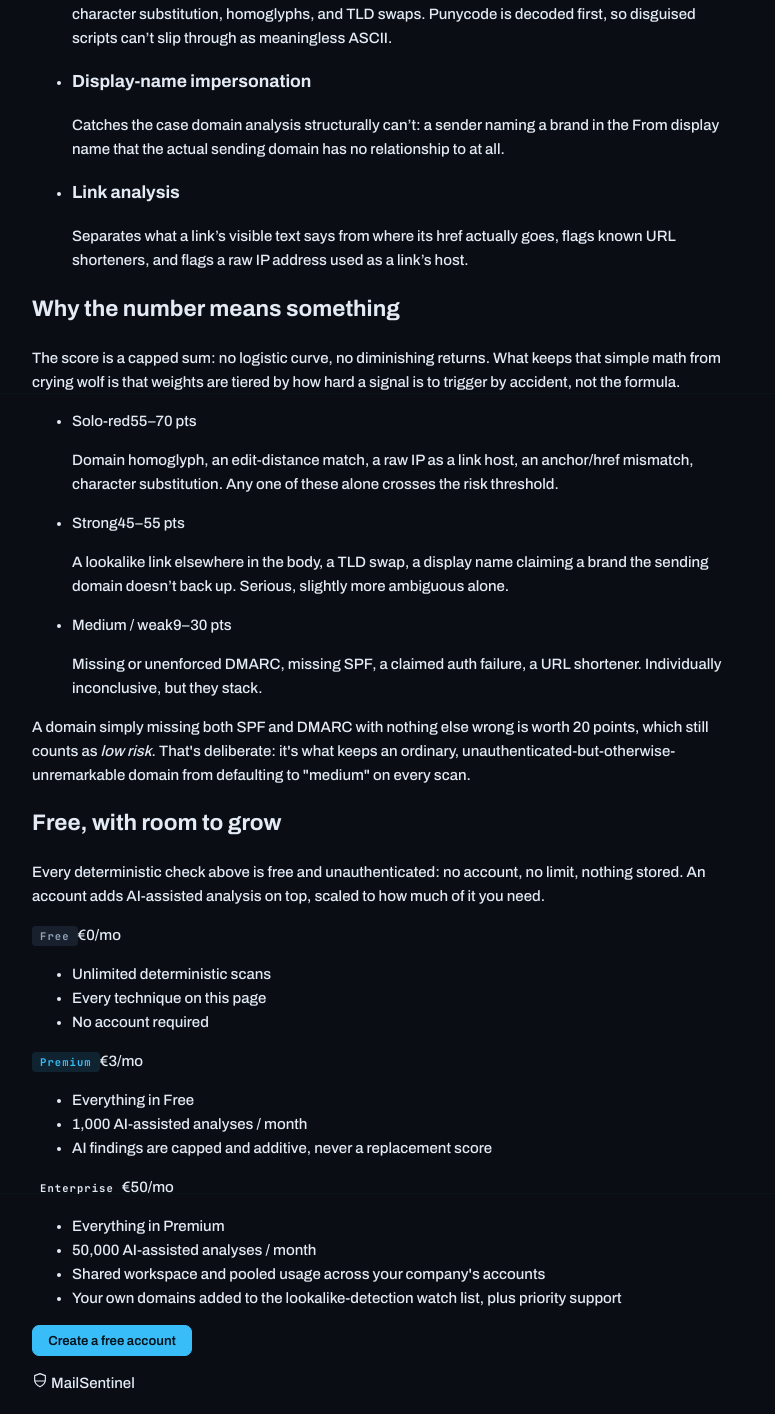
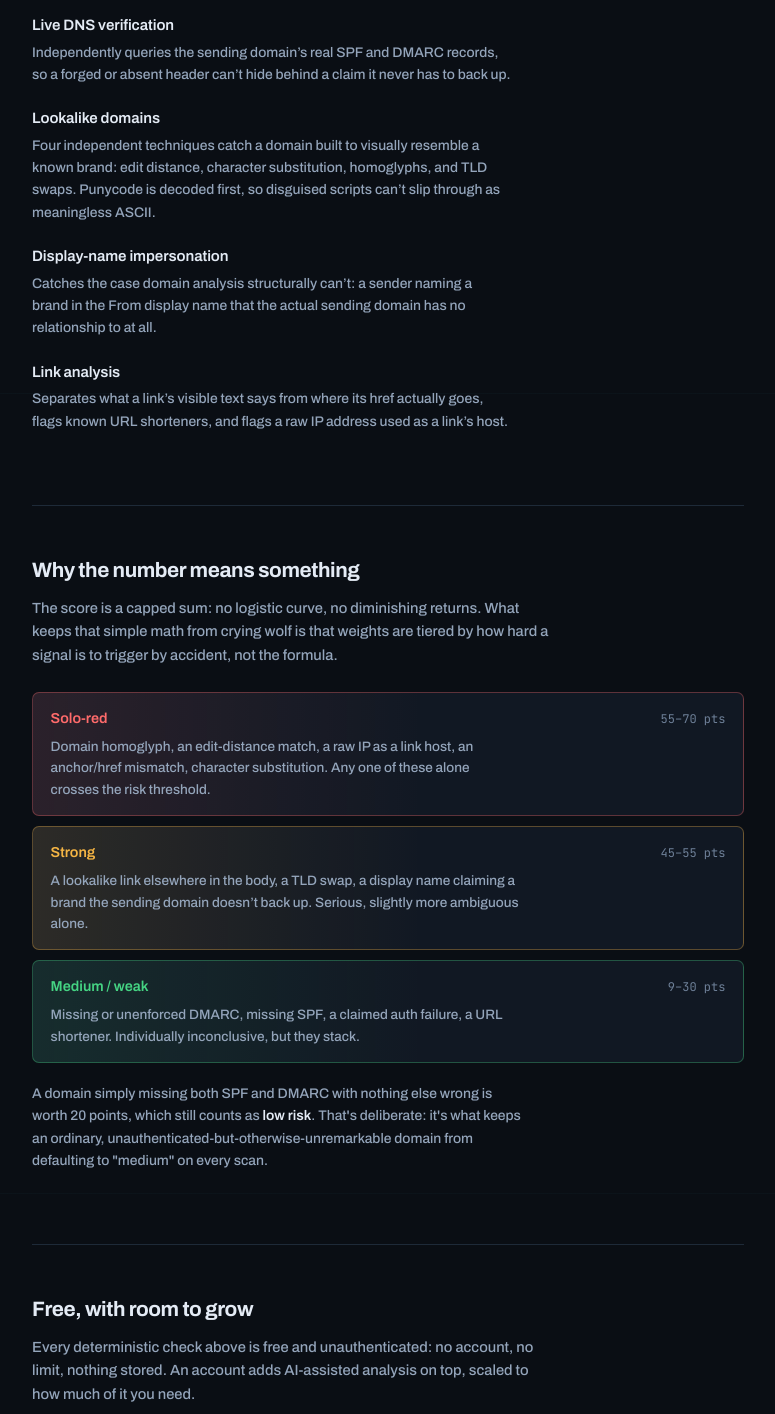
Before and after one commit to abdurahmankrsk/MailSentinel, a React (Vite) app in the folder app/client/: page / in a window 1280 px wide. Shown: the part 1207-2621 px from the top of the page, without its empty margins (252-1027 px from the left). Built offline with nearby package versions, Linux system fonts and the light colour scheme; no server answers.

Commit message:
feat: style the landing page sections and bring-your-own-key form

```diff
--- a/app/client/src/styles.css
+++ b/app/client/src/styles.css
@@ -123,14 +123,6 @@ header h1 svg {
   flex-shrink: 0;
 }
 
-.tagline {
-  flex: 1 0 100%;
-  margin: 0.5rem 0 2.25rem;
-  color: var(--ink-2);
-  font-size: 0.92rem;
-  max-width: 56ch;
-}
-
 .account-strip {
   display: flex;
   align-items: center;
@@ -189,6 +181,31 @@ header h1 svg {
   color: #04121c;
 }
 
+/* ---------- Hero ---------- */
+
+.hero {
+  margin: 2.5rem 0 3rem;
+  display: flex;
+  flex-direction: column;
+  gap: 1rem;
+}
+
+.hero-title {
+  margin: 0;
+  font-size: 2.1rem;
+  font-weight: 700;
+  line-height: 1.15;
+  letter-spacing: -0.03em;
+}
+
+.hero-sub {
+  margin: 0;
+  max-width: 58ch;
+  color: var(--ink-2);
+  font-size: 0.95rem;
+  line-height: 1.6;
+}
+
 /* ---------- Scan panel ---------- */
 
 .input-panel {
@@ -228,6 +245,14 @@ header h1 svg {
   background: var(--accent-wash);
   border-color: var(--accent-deep);
   color: var(--accent);
+}
+
+.type-toggle button:disabled {
+  color: var(--ink-3);
+  border-color: var(--line);
+  background: transparent;
+  opacity: 0.5;
+  cursor: not-allowed;
 }
 
 .auto-hint {
@@ -308,6 +333,14 @@ textarea:focus {
   border-color: var(--line-strong);
   color: var(--ink-3);
   cursor: not-allowed;
+}
+
+.privacy-strip {
+  margin: 0.85rem 0 0;
+  color: var(--ink-3);
+  font-size: 0.78rem;
+  line-height: 1.5;
+  max-width: 62ch;
 }
 
 /* ---------- Verdict meter ---------- */
@@ -598,13 +631,17 @@ textarea:focus {
   width: fit-content;
 }
 
+/* Sans, sentence case, light tracking -- a mono uppercase tracked pill reads as a
+   generic status chip rather than a considered label, so this stays in the UI
+   voice like any other name, not the data voice. */
 .plan-badge {
-  font-family: var(--font-data);
-  font-size: 0.66rem;
-  font-weight: 700;
-  letter-spacing: 0.1em;
-  padding: 0.18rem 0.5rem;
-  border-radius: 4px;
+  font-family: var(--font-ui);
+  font-size: 0.72rem;
+  font-weight: 600;
+  letter-spacing: 0.01em;
+  text-transform: capitalize;
+  padding: 0.2rem 0.55rem;
+  border-radius: var(--radius-sm);
 }
 
 .plan-free {
@@ -615,6 +652,11 @@ textarea:focus {
 .plan-premium {
   background: var(--accent-wash);
   color: var(--accent);
+}
+
+.plan-enterprise {
+  background: var(--accent);
+  color: #04121c;
 }
 
 .usage-figures {
@@ -645,6 +687,16 @@ textarea:focus {
   background: var(--threat-wash);
   border: 1px solid rgba(255, 107, 107, 0.35);
   color: var(--threat);
+  font-size: 0.86rem;
+}
+
+.success-banner {
+  margin-top: 1.5rem;
+  padding: 0.75rem 1rem;
+  border-radius: var(--radius-sm);
+  background: var(--pass-wash);
+  border: 1px solid rgba(69, 212, 131, 0.35);
+  color: var(--pass);
   font-size: 0.86rem;
 }
 
@@ -759,6 +811,35 @@ textarea:focus {
   margin-top: 0.15rem;
 }
 
+/* An API key is pasted data, not a name -- monospace here for the same reason the
+   scan textarea is monospace, per the Data-Is-Mono rule. */
+.auth-form input.key-input {
+  font-family: var(--font-data);
+  font-size: 0.82rem;
+}
+
+.byok-form {
+  max-width: 32rem;
+}
+
+.byok-field {
+  display: flex;
+  flex-direction: column;
+  gap: 0.3rem;
+}
+
+.byok-label {
+  color: var(--ink-3);
+  font-size: 0.76rem;
+}
+
+.byok-defaults-note {
+  margin: -0.15rem 0 0.15rem;
+  color: var(--ink-3);
+  font-size: 0.78rem;
+  line-height: 1.5;
+}
+
 .auth-divider {
   display: flex;
   align-items: center;
@@ -825,6 +906,253 @@ textarea:focus {
   line-height: 1.5;
 }
 
+/* ---------- Landing sections ----------
+   Everything below is single-column, matching the rest of the page: this stays a
+   vertical scroll, never a sidebar or side-by-side grid. */
+
+.section-title {
+  margin: 0 0 0.6rem;
+  font-size: 1.3rem;
+  font-weight: 700;
+  letter-spacing: -0.02em;
+}
+
+.section-lede {
+  margin: 0 0 1.5rem;
+  color: var(--ink-2);
+  font-size: 0.92rem;
+  line-height: 1.6;
+  max-width: 62ch;
+}
+
+.techniques,
+.philosophy,
+.plans,
+.byok {
+  margin-top: 4.5rem;
+  padding-top: 3rem;
+  border-top: 1px solid var(--line);
+}
+
+.techniques-list {
+  list-style: none;
+  margin: 0;
+  padding: 0;
+  display: flex;
+  flex-direction: column;
+  gap: 1.25rem;
+}
+
+.technique-name {
+  margin: 0 0 0.3rem;
+  font-size: 0.94rem;
+  font-weight: 600;
+  letter-spacing: -0.005em;
+}
+
+.technique-body {
+  margin: 0;
+  color: var(--ink-2);
+  font-size: 0.87rem;
+  line-height: 1.6;
+  max-width: 60ch;
+}
+
+.tiers {
+  list-style: none;
+  margin: 0;
+  padding: 0;
+  display: flex;
+  flex-direction: column;
+  gap: 0.6rem;
+}
+
+.tier {
+  border: 1px solid var(--line);
+  border-radius: var(--radius-sm);
+  background: var(--surface);
+  padding: 0.9rem 1.1rem;
+}
+
+.tier[data-tier='high'] {
+  border-color: rgba(255, 107, 107, 0.32);
+  background: linear-gradient(90deg, var(--threat-wash), transparent 55%), var(--surface);
+}
+
+.tier[data-tier='medium'] {
+  border-color: rgba(245, 181, 68, 0.32);
+  background: linear-gradient(90deg, var(--caution-wash), transparent 55%), var(--surface);
+}
+
+.tier[data-tier='low'] {
+  border-color: rgba(69, 212, 131, 0.32);
+  background: linear-gradient(90deg, var(--pass-wash), transparent 55%), var(--surface);
+}
+
+.tier[data-tier='high'] .tier-label {
+  color: var(--threat);
+}
+
+.tier[data-tier='medium'] .tier-label {
+  color: var(--caution);
+}
+
+.tier[data-tier='low'] .tier-label {
+  color: var(--pass);
+}
+
+.tier-head {
+  display: flex;
+  align-items: baseline;
+  justify-content: space-between;
+  gap: 1rem;
+}
+
+.tier-label {
+  font-weight: 600;
+  font-size: 0.9rem;
+}
+
+.tier-range {
+  flex-shrink: 0;
+  font-family: var(--font-data);
+  font-size: 0.75rem;
+  color: var(--ink-3);
+  font-variant-numeric: tabular-nums;
+}
+
+.tier-body {
+  margin: 0.35rem 0 0;
+  color: var(--ink-2);
+  font-size: 0.85rem;
+  line-height: 1.6;
+  max-width: 60ch;
+}
+
+.philosophy-note {
+  margin: 1.25rem 0 0;
+  color: var(--ink-2);
+  font-size: 0.87rem;
+  line-height: 1.6;
+  max-width: 62ch;
+}
+
+.philosophy-note em {
+  color: var(--ink);
+  font-style: normal;
+  font-weight: 600;
+}
+
+.plan-cards {
+  display: flex;
+  flex-direction: column;
+  gap: 0.85rem;
+}
+
+.plan-card {
+  border: 1px solid var(--line);
+  border-radius: var(--radius);
+  background: var(--surface);
+  padding: 1.25rem 1.4rem;
+}
+
+.plan-card-premium {
+  border-color: rgba(56, 189, 248, 0.3);
+  background: linear-gradient(135deg, var(--accent-wash), transparent 60%), var(--surface);
+}
+
+.plan-card-enterprise {
+  border-color: rgba(56, 189, 248, 0.55);
+  background: linear-gradient(135deg, rgba(56, 189, 248, 0.2), transparent 65%), var(--surface);
+}
+
+.plan-card-head {
+  display: flex;
+  align-items: baseline;
+  justify-content: space-between;
+  gap: 1rem;
+  margin-bottom: 0.9rem;
+}
+
+.plan-price {
+  font-family: var(--font-data);
+  font-size: 1.4rem;
+  font-weight: 700;
+  letter-spacing: -0.02em;
+  font-variant-numeric: tabular-nums;
+}
+
+.plan-period {
+  font-size: 0.8rem;
+  font-weight: 400;
+  color: var(--ink-3);
+}
+
+.plan-features {
+  list-style: none;
+  margin: 0;
+  padding: 0;
+  display: flex;
+  flex-direction: column;
+  gap: 0.5rem;
+  color: var(--ink-2);
+  font-size: 0.87rem;
+  line-height: 1.5;
+}
+
+.plan-features li {
+  padding-left: 1.1rem;
+  position: relative;
+}
+
+.plan-features li::before {
+  content: '';
+  position: absolute;
+  left: 0;
+  top: 0.55em;
+  width: 5px;
+  height: 5px;
+  border-radius: 99px;
+  background: var(--accent);
+}
+
+.plans-cta {
+  margin-top: 1.5rem;
+}
+
+/* ---------- Footer ---------- */
+
+.landing-footer {
+  margin-top: 4.5rem;
+  padding-top: 2rem;
+  border-top: 1px solid var(--line);
+  display: flex;
+  flex-direction: column;
+  gap: 0.5rem;
+}
+
+.landing-footer-mark {
+  display: flex;
+  align-items: center;
+  gap: 0.5rem;
+  margin: 0;
+  color: var(--ink-2);
+  font-size: 0.86rem;
+  font-weight: 600;
+}
+
+.landing-footer-mark svg {
+  color: var(--accent);
+}
+
+.landing-footer-note {
+  margin: 0;
+  color: var(--ink-3);
+  font-size: 0.78rem;
+  line-height: 1.5;
+  max-width: 56ch;
+}
+
 /* ---------- Narrow screens ---------- */
 
 @media (max-width: 560px) {
@@ -836,8 +1164,8 @@ textarea:focus {
     font-size: 1.3rem;
   }
 
-  .tagline {
-    margin-bottom: 1.75rem;
+  .hero-title {
+    font-size: 1.7rem;
   }
 
   .verdict-score {
@@ -861,4 +1189,16 @@ textarea:focus {
     flex-wrap: wrap;
     gap: 0.2rem 0.75rem;
   }
+
+  .techniques,
+  .philosophy,
+  .plans,
+  .byok {
+    margin-top: 3.25rem;
+    padding-top: 2.25rem;
+  }
+
+  .landing-footer {
+    margin-top: 3.25rem;
+  }
 }
```
